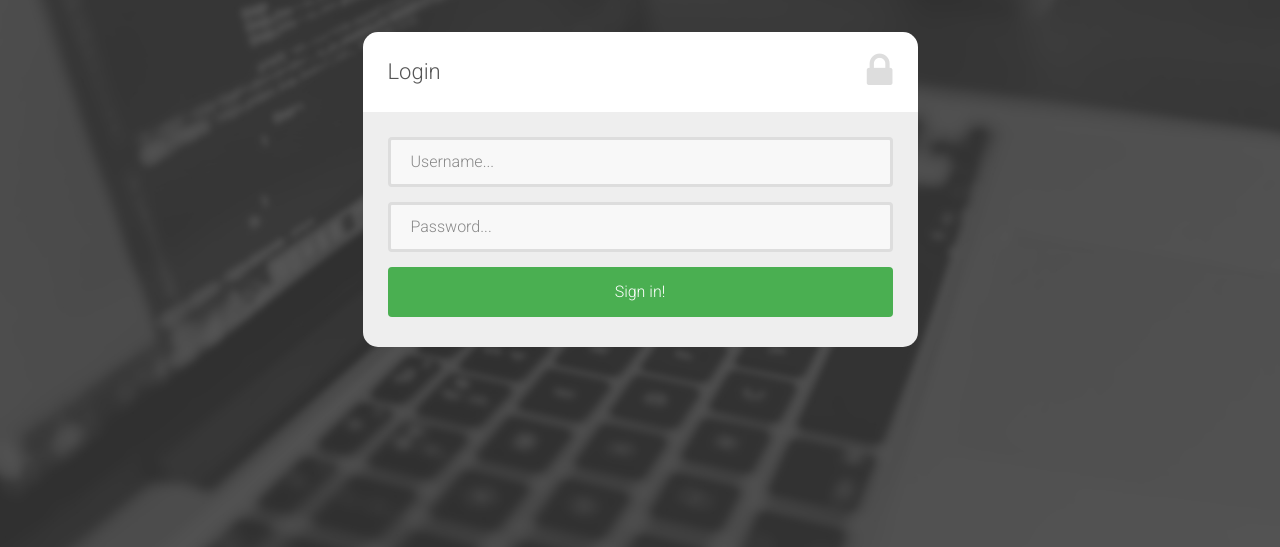
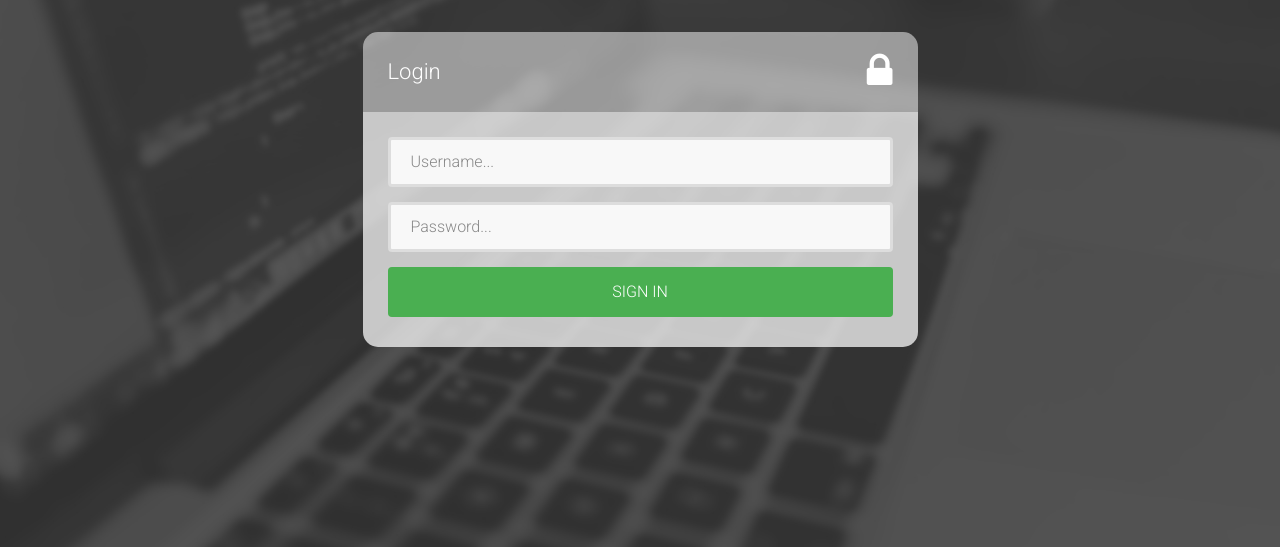
Before and after one commit to brightsunp/big-three, a plain HTML site: page loginform/index.html in a window 1280 px wide. Shown: the part 253-800 px from the top of the page. Drawn offline with Linux system fonts and the light colour scheme.

Commit message:
Update some text and modify the opacity of forms

```diff
--- a/loginform/assets/css/style.css
+++ b/loginform/assets/css/style.css
@@ -111,8 +111,10 @@ img { max-width: 100%; }
 	overflow: hidden;
 	padding: 0 25px 15px 25px;
 	background: #fff;
+	background: rgba(255, 255, 255, 0.5);
 	-moz-border-radius: 15px 15px 0 0; -webkit-border-radius: 15px 15px 0 0; border-radius: 15px 15px 0 0;
 	text-align: left;
+
 }
 
 .form-top-left {
@@ -121,14 +123,14 @@ img { max-width: 100%; }
 	padding-top: 25px;
 }
 
-.form-top-left h3 { margin-top: 0; }
+.form-top-left h3 { margin-top: 0; opacity: 1; color: #fff; }
 
 .form-top-right {
 	float: left;
 	width: 25%;
 	padding-top: 15px;
 	font-size: 40px;
-	color: #ddd;
+	color: #fff;
 	line-height: 50px;
 	text-align: right;
 }
@@ -136,16 +138,20 @@ img { max-width: 100%; }
 .form-bottom {
 	padding: 25px 25px 30px 25px;
 	background: #eee;
+	background: rgba(238, 238, 238, 0.8);
 	-moz-border-radius: 0 0 15px 15px; -webkit-border-radius: 0 0 15px 15px; border-radius: 0 0 15px 15px;
 	text-align: left;
+
 }
 
 .form-bottom form textarea {
 	height: 100px;
+
 }
 
 .form-bottom form button.btn {
 	width: 100%;
+
 }
 
 .form-bottom form .input-error {
--- a/loginform/index.html
+++ b/loginform/index.html
@@ -72,7 +72,7 @@
 			                        	<label class="sr-only" for="form-password">Password</label>
 			                        	<input type="password" name="form-password" placeholder="Password..." class="form-password form-control" id="form-password">
 			                        </div>
-			                        <button type="submit" class="btn">Sign in!</button>
+			                        <button type="submit" class="btn">SIGN IN</button>
 			                    </form>
 		                    </div>
                         </div>
```
